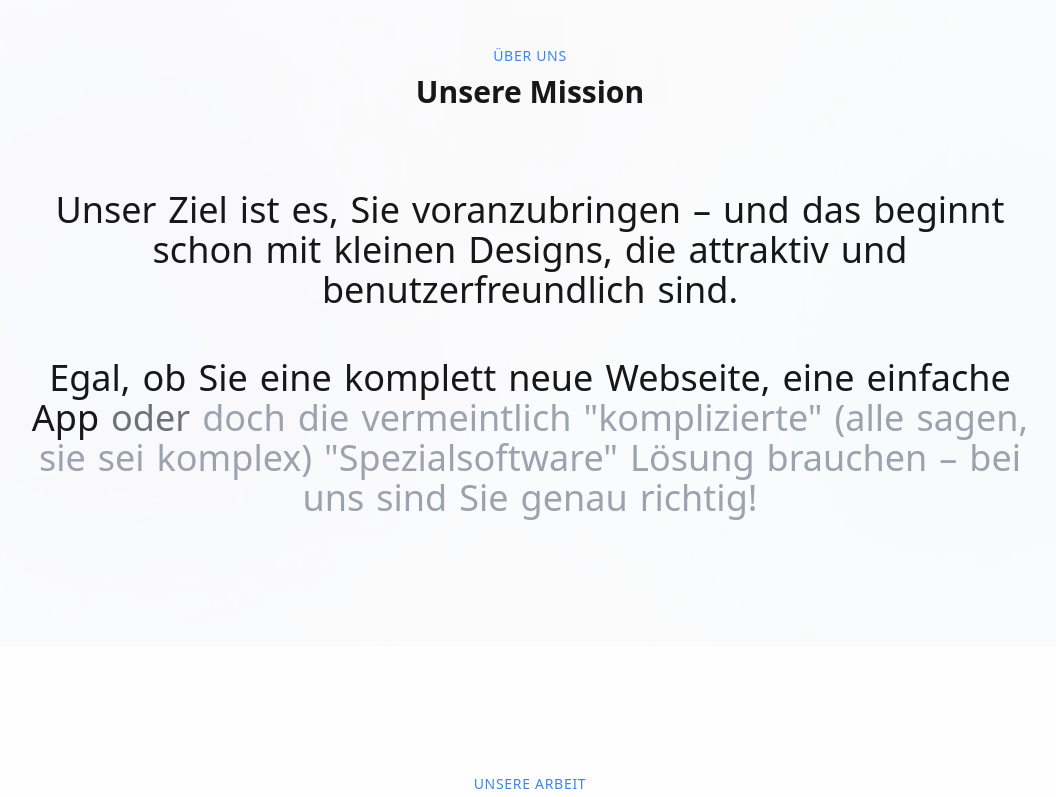
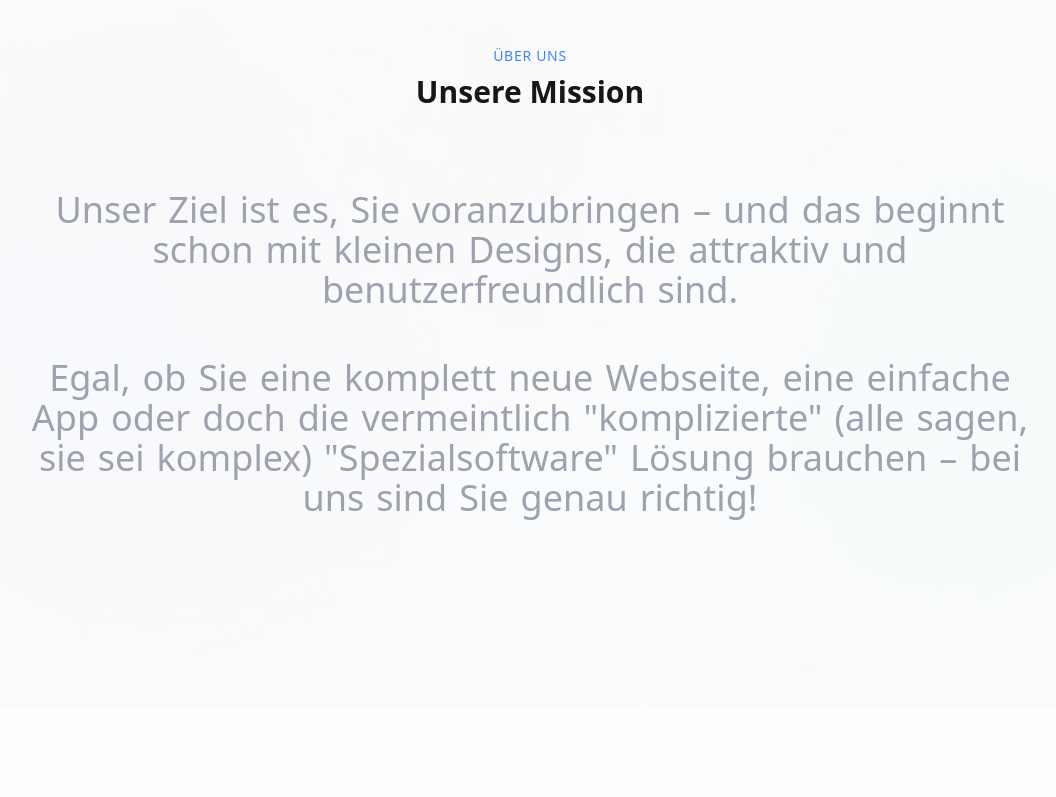
Before and after one commit to devware-ch/devware-landingpage, a Next.js app: page / in a window 1280 px wide. Shown: the part 2000-2797 px from the top of the page, without its empty margins (110-1166 px from the left). Built offline with nearby package versions, Linux system fonts and the light colour scheme.

Commit message:
fix: scroll effect on über uns section

```diff
--- a/app/page.tsx
+++ b/app/page.tsx
@@ -36,8 +36,8 @@ export default function Home() {
   const { scrollYProgress } = useScroll({
     target: aboutRef,
     offset: isDesktop
-      ? ["start 65%", "start 15%"]  // Desktop offset
-      : ["start 90%", "start 40%"]  // Mobile offset - angepasst für bessere mobile Sichtbarkeit
+      ? ["start 40%", "start -20%"]
+      : ["start 60%", "start -30%"]
   });
 
   const textColor = useTransform(
@@ -46,20 +46,39 @@ export default function Home() {
     ["rgb(156 163 175)", "rgb(23 23 23)"]
   );
 
-  // Verbesserte Scroll-Animation für Text
+  // Optimierte Scroll-Animation für Text
   const createScrollAnimation = (index: number, startOffset: number = 0) => {
+    const delay = isDesktop ? 0.008 : 0.015;
+    const duration = isDesktop ? 0.012 : 0.02;
+
     return useTransform(
       scrollYProgress,
       [
-        Math.max(0, startOffset + index * 0.012), // Reduzierte Verzögerung zwischen Wörtern
-        Math.max(0, startOffset + index * 0.012 + 0.015) // Sanfterer Übergang
+        Math.max(0, startOffset + index * delay),
+        Math.max(0, startOffset + index * delay + duration)
       ],
-      ["rgb(156 163 175)", "rgb(23 23 23)"]
+      [
+        "rgb(156 163 175)", // Startfarbe (Grau)
+        "rgb(23 23 23)" // Endfarbe (Schwarz)
+      ]
+    );
+  };
+
+  // Debugging-Komponente für Entwicklung
+  const ScrollIndicator = () => {
+    const scaleX = useTransform(scrollYProgress, [0, 1], ["0%", "100%"]);
+
+    return (
+      <motion.div
+        className="fixed top-0 left-0 right-0 h-1 bg-blue-500 origin-left z-50"
+        style={{ scaleX }}
+      />
     );
   };
 
   return (
     <main className="relative">
+      {process.env.NODE_ENV === 'development' && <ScrollIndicator />}
       <AuroraBackground className="min-h-screen">
         <div className="relative pt-40 md:pt-48 px-4 pb-24 max-w-[1400px] mx-auto">
           {/* Hero Title */}
@@ -284,7 +303,7 @@ export default function Home() {
                 </h2>
               </motion.div>
 
-              <div className="space-y-12 relative">
+              <div className="space-y-12 relative pb-12 md:pb-16">
                 <div className="flex flex-wrap justify-center gap-x-2 md:gap-x-3">
                   {["Unser", "Ziel", "ist", "es,", "Sie", "voranzubringen", "–", "und", "das", "beginnt", "schon", "mit", "kleinen", "Designs,", "die", "attraktiv", "und", "benutzerfreundlich", "sind."].map((word, index) => {
                     const wordProgress = createScrollAnimation(index);
@@ -303,7 +322,7 @@ export default function Home() {
 
                 <div className="flex flex-wrap justify-center gap-x-2 md:gap-x-3">
                   {["Egal,", "ob", "Sie", "eine", "komplett", "neue", "Webseite,", "eine", "einfache", "App", "oder", "doch", "die", "vermeintlich", "\"komplizierte\"", "(alle", "sagen,", "sie", "sei", "komplex)", "\"Spezialsoftware\"", "Lösung", "brauchen", "–", "bei", "uns", "sind", "Sie", "genau", "richtig!"].map((word, index) => {
-                    const wordProgress = createScrollAnimation(index, 0.2); // Zweiter Absatz startet später
+                    const wordProgress = createScrollAnimation(index, isDesktop ? 0.2 : 0.25);
 
                     return (
                       <motion.span
```
